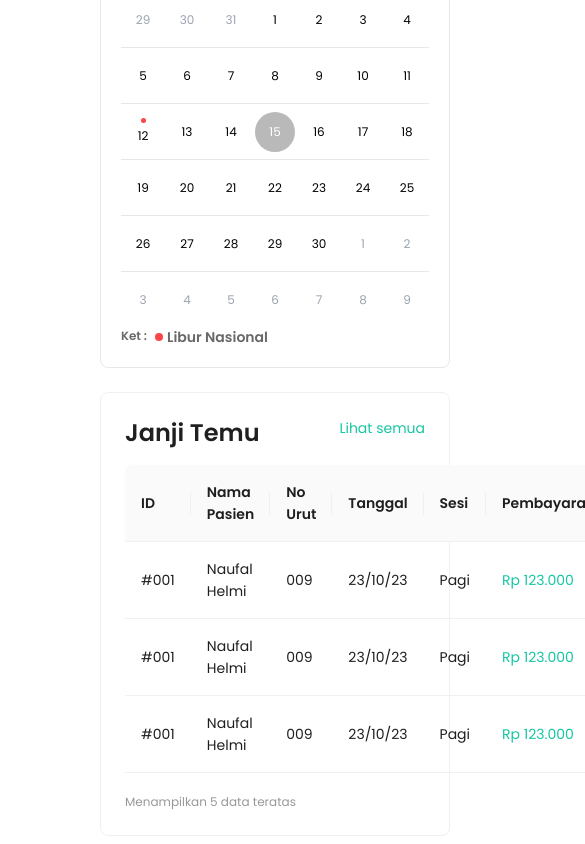
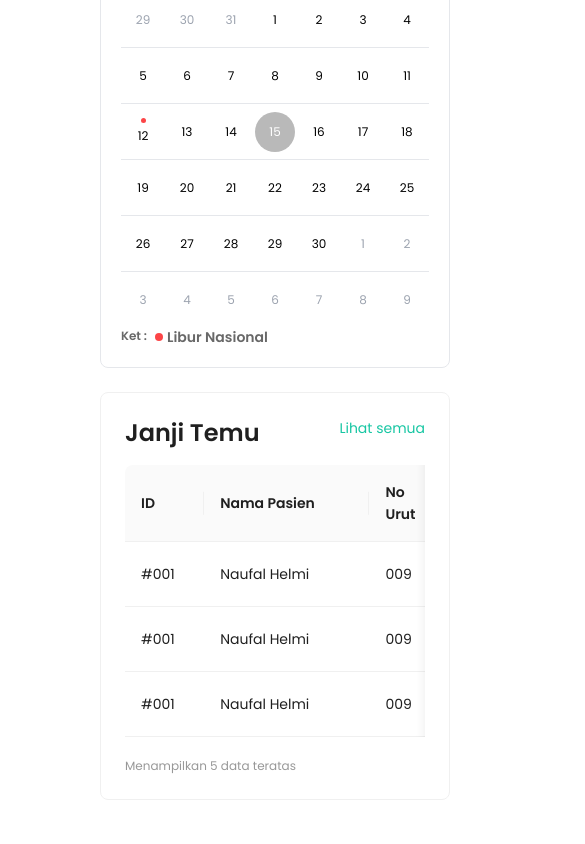
Before and after one commit to team-capstone-1/fe-repro-health, a React (Vite) app: page /dashboard in a window 390 px wide. Shown: the part 1607-2451 px from the top of the page, 585 px wide, since content can reach past the window. Built offline with nearby package versions, Linux system fonts and the light colour scheme.

Commit message:
fix: table responsive

```diff
--- a/src/views/app-views/dashboard/components/AppointmentTable.jsx
+++ b/src/views/app-views/dashboard/components/AppointmentTable.jsx
@@ -1,5 +1,5 @@
 import { Link } from "react-router-dom";
-import { Row, Col, Card, Table, Button } from "antd";
+import { Card, Table, Button } from "antd";
 
 export default function AppointmentTable() {
   const columns = [
@@ -7,43 +7,51 @@ export default function AppointmentTable() {
       title: "ID",
       dataIndex: "id",
       key: "id",
+      width: 100,
     },
     {
       title: "Nama Pasien",
       dataIndex: "name",
       key: "name",
+      width: 300,
       render: (text) => <a>{text}</a>,
     },
     {
       title: "No Urut",
       dataIndex: "no",
       key: "no",
+      width: 100,
     },
     {
       title: "Tanggal",
       dataIndex: "date",
       key: "date",
+      width: 150,
     },
     {
       title: "Sesi",
       dataIndex: "session",
       key: "session",
+      width: 100,
     },
     {
       title: "Pembayaran",
       dataIndex: "payment",
       key: "payment",
+      width: 200,
       render: (text) => <span className="text-green-500">{text}</span>,
     },
     {
       title: "Metode",
       dataIndex: "method",
       key: "method",
+      width: 300,
     },
     {
       title: "Status",
       dataIndex: "status",
       key: "status",
+      width: 200,
       render: (_, { status }) => (
         <>
           {status.map((tag) => {
@@ -102,9 +110,7 @@ export default function AppointmentTable() {
 
   return (
     <>
-      <Row id="appointment-table-section" gutter={[16]}>
-        <Col span={24}>
-          <Card>
+      <Card id="appointment-table-section">
         <div className="flex justify-between">
           <p
             id="appointment-table-title"
@@ -125,13 +131,13 @@ export default function AppointmentTable() {
           columns={columns}
           dataSource={data}
           pagination={false}
+          scroll={{ x: 1000 }}
+          style={{ maxWidth: "100vw" }}
         />
         <h6 id="more-appointment-footer" className="mt-5 text-grey-200">
           Menampilkan 5 data teratas
         </h6>
       </Card>
-        </Col>
-      </Row>
     </>
   );
 }
```
Lines whose indentation alone changed are shown as unchanged.
